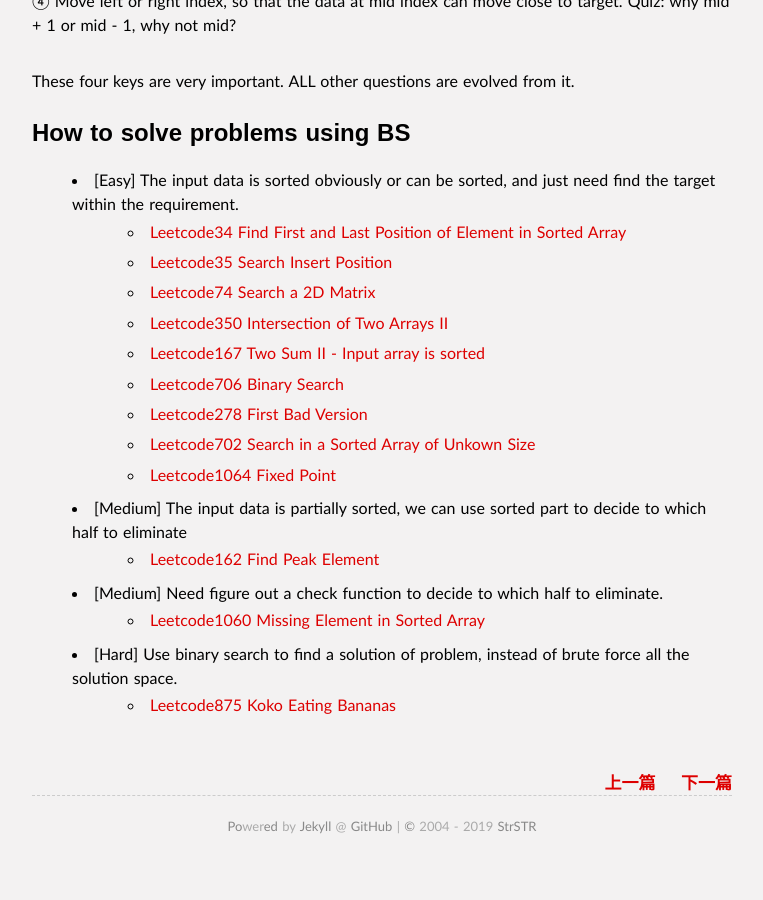
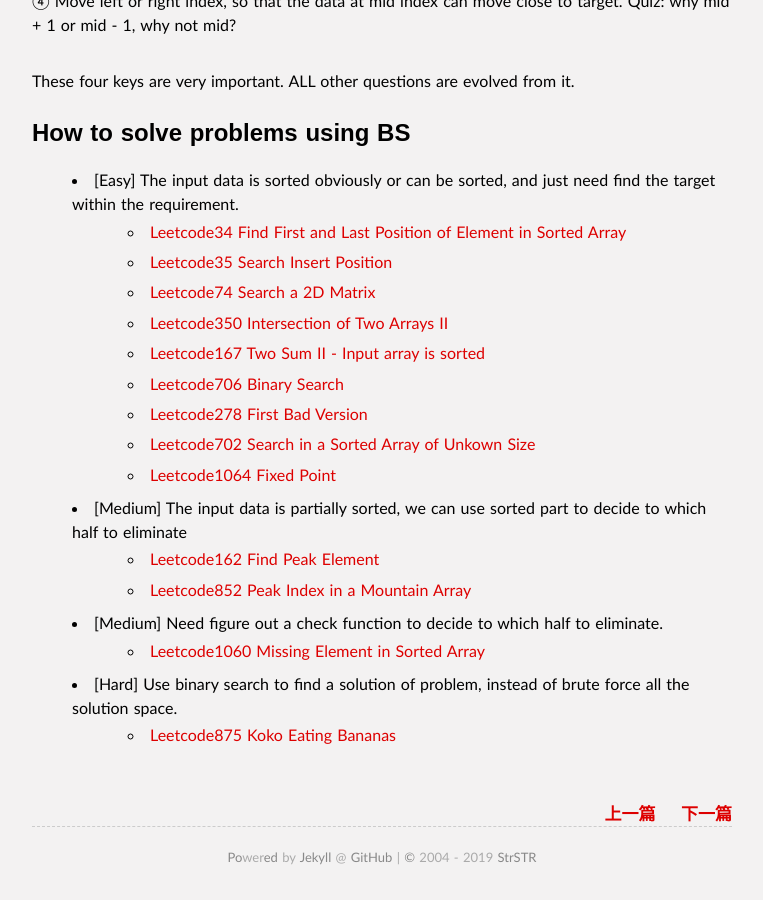
Before and after one commit to goingeast/goingeast.github.io, a Jekyll site: the page built from _posts/2019-06-20-Binary-Search.md, in a window 1280 px wide and 900 px high, scrolled down 1393 px. Shown: the whole window, without its empty margins (258-1021 px from the left). Built offline with Jekyll 4.4.1, drawn with Linux system fonts in a browser that asks for light colours; our own code applies the rules of GitHub Pages for plain Markdown files; before the commit the page ends 2262 px from its top, so only the background shows below that.

Commit message:
Update 2019-06-20-Binary-Search.md

```diff
--- a/_posts/2019-06-20-Binary-Search.md
+++ b/_posts/2019-06-20-Binary-Search.md
@@ -61,6 +61,7 @@
 	- [Leetcode1064 Fixed Point](https://strstr.io/Leetcode1064-Fixed-Point/)
 - [Medium] The input data is partially sorted, we can use sorted part to decide to which half to eliminate
 	- [Leetcode162 Find Peak Element](https://strstr.io/Leetcode162-Find-Peak-Element/)
+	- [Leetcode852 Peak Index in a Mountain Array](https://strstr.io/Leetcode162-Find-Peak-Element/)
 - [Medium] Need figure out a check function to decide to which half to eliminate.
 	- [Leetcode1060 Missing Element in Sorted Array](https://strstr.io/Leetcode1060-Missing-Element-in-Sorted-Array/)
 - [Hard] Use binary search to find a solution of problem, instead of brute force all the solution space.
```
